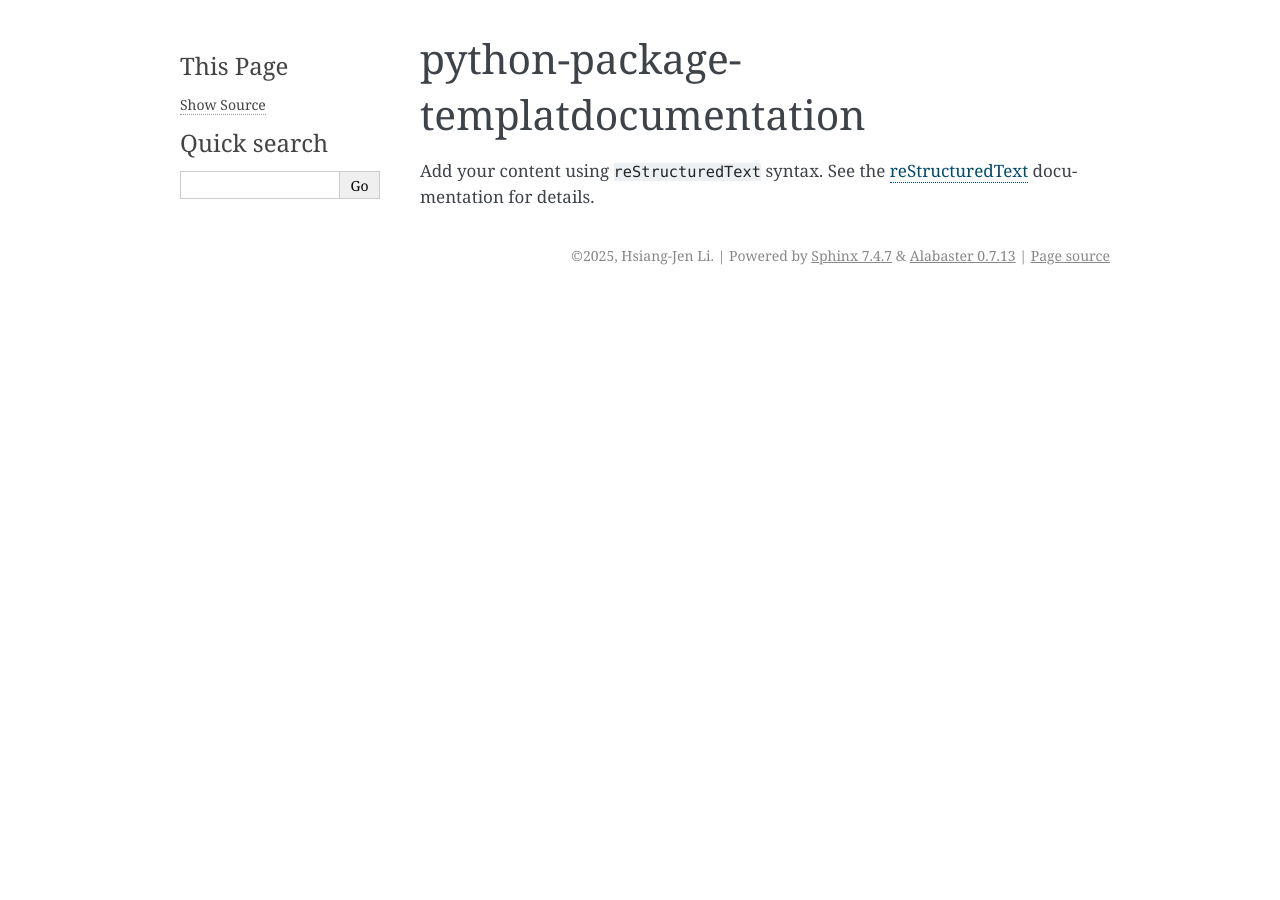
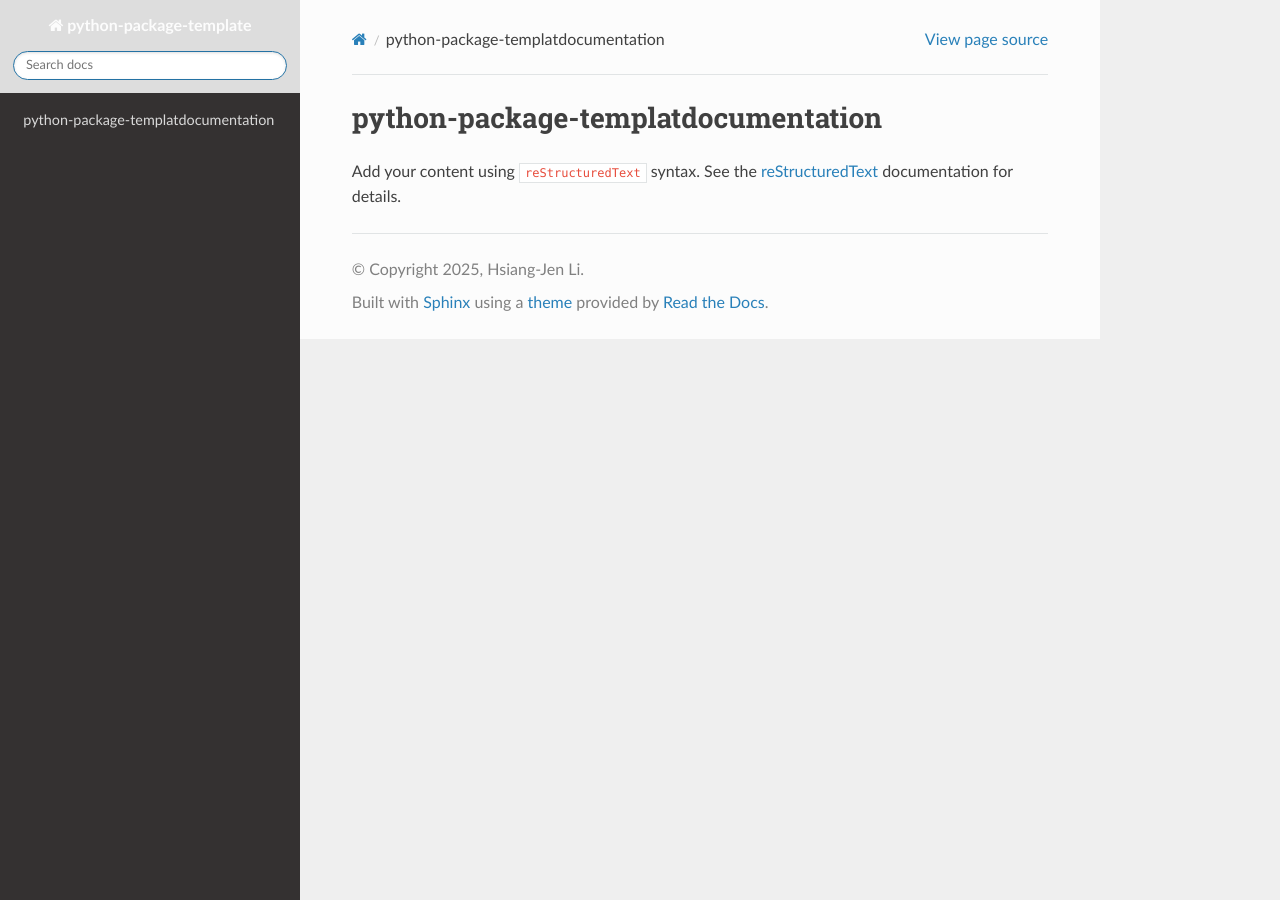
Before and after one commit to hsiangjenli/python-package-template, a Sphinx documentation site: the page built from docs/source/index.rst, in a window 1280 px wide. Built offline with Sphinx 7.4.7 and the Read the Docs theme 3.1.0, drawn with Linux system fonts in a browser that asks for light colours.

Commit message:
chore: Enhance Sphinx documentation with custom CSS and updated configuration

```diff
--- /dev/null
+++ b/docs/source/_static/css/custom.css
@@ -0,0 +1,7 @@
+/* Add google font ------------------------------------------------------------------------------ */
+@import url('https://fonts.googleapis.com/css2?family=Noto+Sans+TC:wght@400;500;700&display=swap');
+
+/* Add custom CSS to the Sphinx theme ----------------------------------------------------------- */
+.wy-side-nav-search {
+    background-color: #ddd;
+}
--- a/docs/source/conf.py
+++ b/docs/source/conf.py
@@ -1,3 +1,9 @@
+import toml
+
+# Read the pyproject.toml file
+with open("../../pyproject.toml", "r") as f:
+    pyproject = toml.load(f)
+
 # Configuration file for the Sphinx documentation builder.
 #
 # For the full list of built-in configuration values, see the documentation:
@@ -9,12 +15,21 @@
 project = "python-package-template"
 copyright = "2025, Hsiang-Jen Li"
 author = "Hsiang-Jen Li"
-release = "TODO"
+release = pyproject["project"]["version"]
 
 # -- General configuration ---------------------------------------------------
 # https://www.sphinx-doc.org/en/master/usage/configuration.html#general-configuration
 
-extensions = []
+extensions = [
+    "sphinx.ext.autodoc",
+    "sphinx.ext.napoleon",
+    "sphinx.ext.graphviz",
+    "sphinx.ext.mathjax",
+    "sphinx.ext.viewcode",
+    "sphinxcontrib.autodoc_pydantic",
+    "nbsphinx",
+    "sphinx_simplepdf",
+]
 
 templates_path = ["_templates"]
 exclude_patterns = []
@@ -23,5 +38,17 @@ exclude_patterns = []
 # -- Options for HTML output -------------------------------------------------
 # https://www.sphinx-doc.org/en/master/usage/configuration.html#options-for-html-output
 
-html_theme = "alabaster"
+html_theme = "sphinx_rtd_theme"
 html_static_path = ["_static"]
+
+html_css_files = [
+    "css/custom.css",
+]
+
+# Options for autodoc extension ------------------------------------------------------------------ #
+pygments_style = "sphinx"
+autodoc_pydantic_model_show_json = False
+autodoc_pydantic_settings_show_json = False
+autodoc_mock_imports = [
+    # TODO: Add the list of modules that are not used in the documentation.
+]
```
